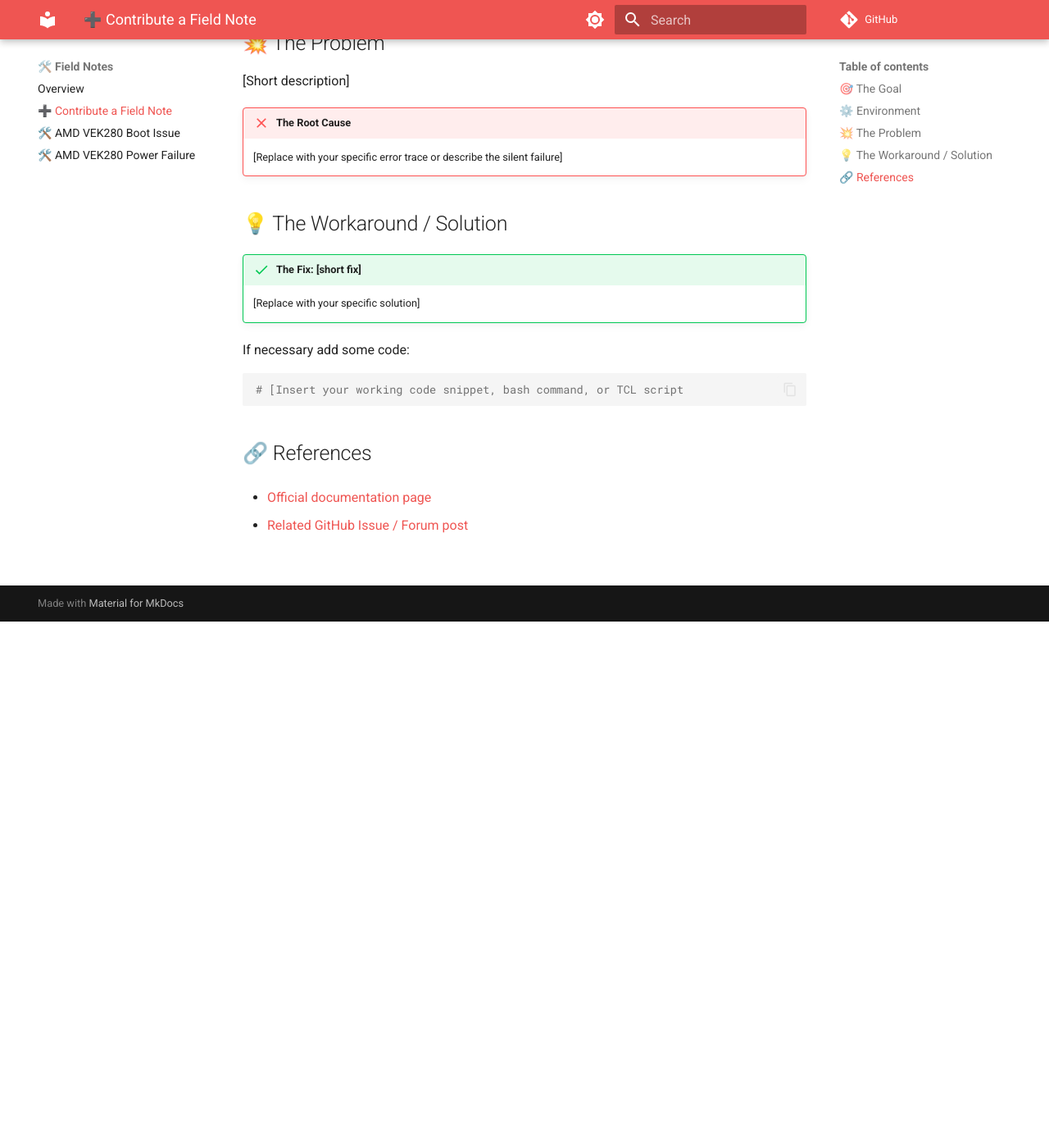
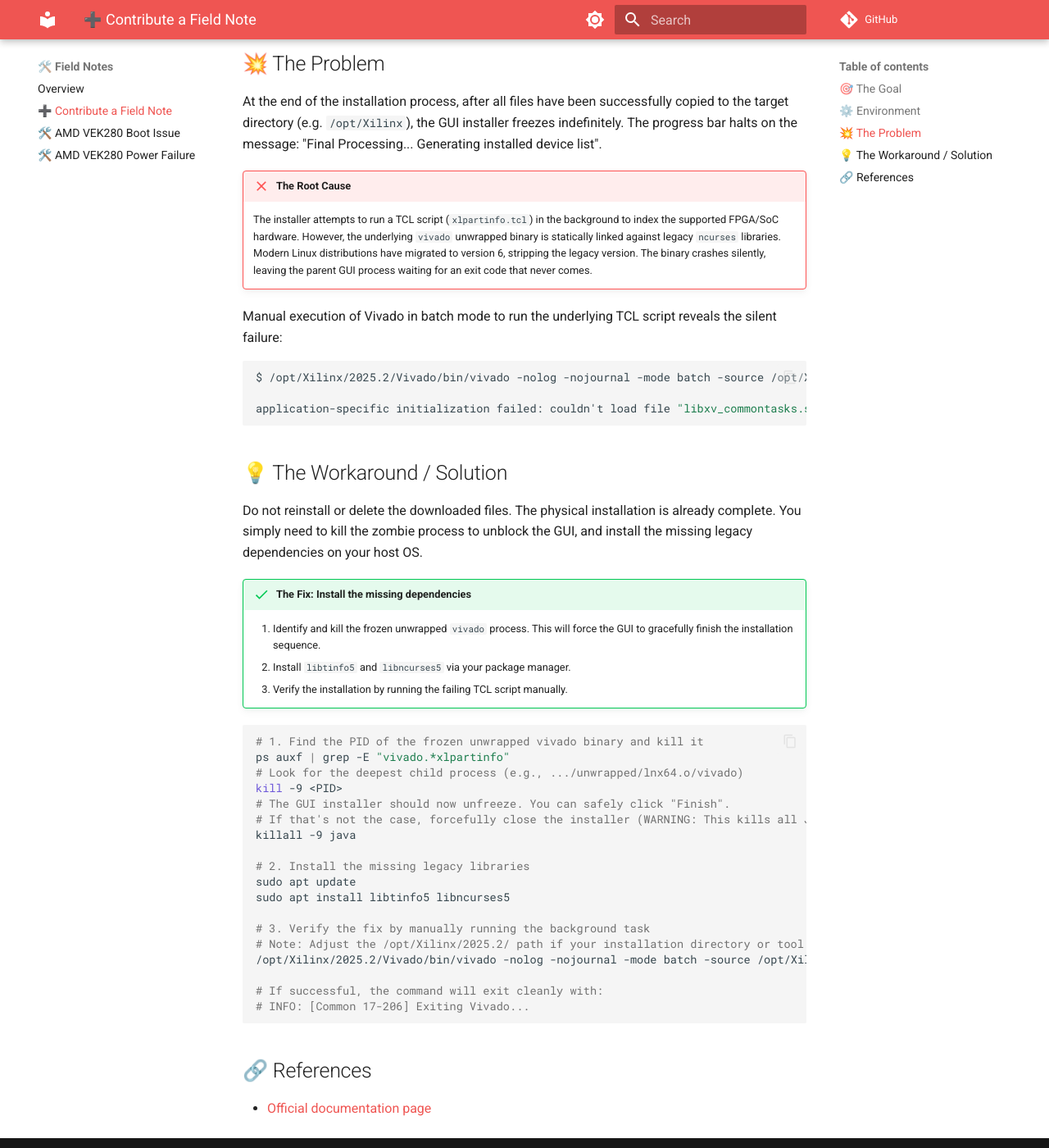
Before and after one commit to Toulouse-Embedded-Accel/HEAT, an MkDocs documentation site: the page built from docs/notes/template.md, in a window 1280 px wide and 1400 px high, scrolled down 642 px. Shown: the whole window at 82% size. Built offline with MkDocs 1.6.1 and Material for MkDocs 9.7.7, drawn with Linux system fonts in a browser that asks for light colours; comment, search, counter and statistics services are not loaded; some of the changed text lies outside the part shown.

Commit message:
Add Vivado/Vitis installation notes and troubleshooting
Add the installation notes for Vivado/Vitis, detailing the installation process, issues encountered, and solutions for freezing during installation.

````diff
--- a/docs/notes/template.md
+++ b/docs/notes/template.md
@@ -1,36 +1,61 @@
-# 🛠️ [Short title]
+# 🛠️ Vivado/Vitis Installer Freeze
 
-**Author:** [Your Name] ([Affiliation])
+**Author:** Julien Posso (ONERA)
 
-**Date:** [YYYY-MM]
+**Date:** 2026-03
 
-**Tags:** `Tag1` `Tag2`
+**Tags:** `Vivado` `Installation` `Linux` `libtinfo5` `Troubleshooting`
 
 ## 🎯 The Goal
-[Short description]
+Successfully install the AMD Unified FPGAs & Adaptive SoCs Installer (Vivado/Vitis 2025.2) on a modern Linux distribution.
 
 ## ⚙️ Environment
-* **Hardware:** [e.g., AMD Versal VEK280 / Nvidia Jetson Orin]
-* **OS:** [e.g., Ubuntu 22.04 LTS]
-* **Toolchain:** [e.g., Vitis 2023.2, FINN v0.9]
+* **Hardware:** Host PC
+* **OS:** Ubuntu 22.04
+* **Toolchain:** Vitis & Vivado 2025.2
 
 ## 💥 The Problem
-[Short description]
+At the end of the installation process, after all files have been successfully copied to the target directory (e.g. `/opt/Xilinx`), the GUI installer freezes indefinitely. The progress bar halts on the message: "Final Processing... Generating installed device list".
 
 !!! failure "The Root Cause"
-    [Replace with your specific error trace or describe the silent failure]
+    The installer attempts to run a TCL script (`xlpartinfo.tcl`) in the background to index the supported FPGA/SoC hardware. However, the underlying `vivado` unwrapped binary is statically linked against legacy `ncurses` libraries. Modern Linux distributions have migrated to version 6, stripping the legacy version. The binary crashes silently, leaving the parent GUI process waiting for an exit code that never comes.
+
+Manual execution of Vivado in batch mode to run the underlying TCL script reveals the silent failure:
+```bash
+$ /opt/Xilinx/2025.2/Vivado/bin/vivado -nolog -nojournal -mode batch -source /opt/Xilinx/2025.2/Vivado/scripts/sysgen/tcl/xlpartinfo.tcl -tclargs /opt/Xilinx/2025.2/Vivado/data/parts/installed_devices.txt
+
+application-specific initialization failed: couldn't load file "libxv_commontasks.so": libtinfo.so.5: cannot open shared object file: No such file or directory
+```
 
 ## 💡 The Workaround / Solution
-!!! success "The Fix: [short fix]"
-    [Replace with your specific solution]
+Do not reinstall or delete the downloaded files. The physical installation is already complete. You simply need to kill the zombie process to unblock the GUI, and install the missing legacy dependencies on your host OS.
 
-If necessary add some code:
-```Python
-# [Insert your working code snippet, bash command, or TCL script
+!!! success "The Fix: Install the missing dependencies"
+    1. Identify and kill the frozen unwrapped `vivado` process. This will force the GUI to gracefully finish the installation sequence.
+    2. Install `libtinfo5` and `libncurses5` via your package manager.
+    3. Verify the installation by running the failing TCL script manually.
+
+```bash
+# 1. Find the PID of the frozen unwrapped vivado binary and kill it
+ps auxf | grep -E "vivado.*xlpartinfo"
+# Look for the deepest child process (e.g., .../unwrapped/lnx64.o/vivado)
+kill -9 <PID>
+# The GUI installer should now unfreeze. You can safely click "Finish".
+# If that's not the case, forcefully close the installer (WARNING: This kills all Java apps like Eclipse/IntelliJ)
+killall -9 java
+
+# 2. Install the missing legacy libraries
+sudo apt update
+sudo apt install libtinfo5 libncurses5
+
+# 3. Verify the fix by manually running the background task
+# Note: Adjust the /opt/Xilinx/2025.2/ path if your installation directory or tool version differs.
+/opt/Xilinx/2025.2/Vivado/bin/vivado -nolog -nojournal -mode batch -source /opt/Xilinx/2025.2/Vivado/scripts/sysgen/tcl/xlpartinfo.tcl -tclargs /opt/Xilinx/2025.2/Vivado/data/parts/installed_devices.txt
+
+# If successful, the command will exit cleanly with:
+# INFO: [Common 17-206] Exiting Vivado...
 ```
 
 ## 🔗 References
 
-* [Official documentation page](URL)
-
-* [Related GitHub Issue / Forum post](URL)
+* [Official documentation page](https://adaptivesupport.amd.com/s/article/76616)
````
